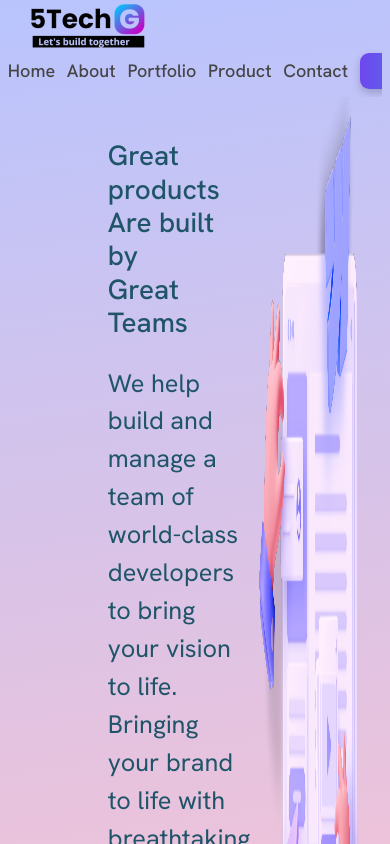
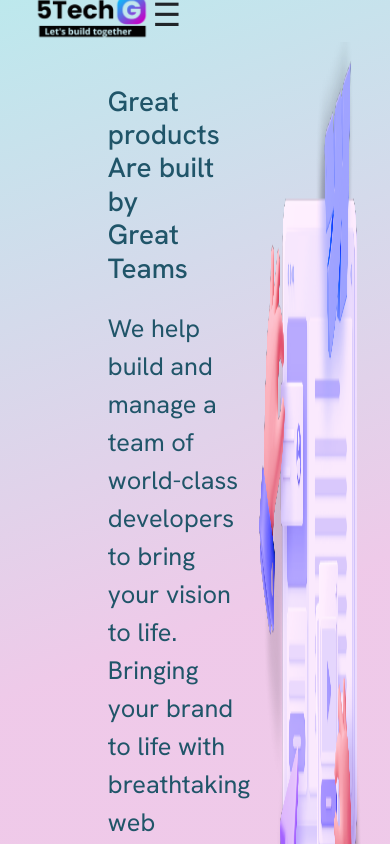
Before and after one commit to harshvyas0803/5techg, a React (Create React App) app: page / in a window 390 px wide. Shown: the top 844 px of the page. Built offline with nearby package versions, Linux system fonts and the light colour scheme.

Commit message:
updated navbar responsive

```diff
--- a/src/components/Hero/Hero.css
+++ b/src/components/Hero/Hero.css
@@ -1,6 +1,7 @@
 .main {
     background: rgb(63, 94, 251);
-    background: linear-gradient(172deg, rgba(63, 94, 251, 0.363) 0%, rgba(252, 70, 106, 0.331) 100%);
+    background: rgb(120,209,218);
+    background: linear-gradient(160deg, rgba(120,209,218,0.4907212885154062) 0%, rgba(186,28,161,0.2358193277310925) 57%);
     min-height: 80vh;
 
     justify-content: space-between;
--- a/src/components/Navbar/Navbar.css
+++ b/src/components/Navbar/Navbar.css
@@ -1,27 +1,55 @@
-
-.navbar{
-    display: flex;
-    background: transparent;
-      gap: 25%; align-items: center; height:100%;overflow: hidden;margin-top: -20px;
+/* Close Icon for Side Menu */
+.close-icon {
+  position: absolute;
+  top: 20px;
+  right: 20px;
+  font-size: 2rem;
+  cursor: pointer;
+  color: #454545;
+  z-index: 1001;
 }
 
-.logo img{
-    margin-top: 0.5vh;
-    margin-left: 2vh;
+/* General Navbar Styles */
+.navbar {
+  margin-right: 2vw;
+  width: 100%;
+  display: flex;
+  justify-content: space-between;
+  align-items: center;
+  padding: 0 2vw;
+  background: transparent;
+  height: 100%;
+  margin-top: -20px;
 }
 
+.logo img {
+  margin-top: 0.5vh;
+  margin-left: 2vh;
+  width: 120px;
+}
+
+.menu-toggle {
+  display: none; /* Initially hidden on larger screens */
+}
+
+.others {
+  flex: 1;
+  display: flex;
+  justify-content: center;
+  align-items: center;
+}
+
+/* Navbar Links */
 .navbar-links {
   display: flex;
   gap: 3vw;
   list-style-type: none;
   margin: 0;
   padding: 0;
-  font-weight: 500;font-size: large;
+  font-weight: 500;
+  font-size: large;
   color: #30303065;
-  margin-right: 15px;
-  align-items: center;
 }
-
 
 .navbar-link {
   color: #454545;
@@ -38,7 +66,6 @@
 .call-now {
   display: inline-block;
   height: 36px;
-  width: 150px;
   padding: 0 24px;
   background: linear-gradient(to right, #6d47ed, #31b9f3);
   color: white;
@@ -48,10 +75,66 @@
   transition: background 0.5s ease;
   text-align: center;
   border-radius: 9px;
-  line-height: 36px; text-decoration: none;
+  line-height: 36px;
+  text-decoration: none;
 }
 
 .call-now:hover {
   background: linear-gradient(to right, #31b9f3, #6d47ed);
   color: rgba(0, 0, 0, 0.566);
 }
+
+/* Hide side-menu on larger screens */
+.side-menu {
+  display: none;
+}
+
+/* Responsive styles for screens 750px and below */
+@media screen and (max-width: 750px) {
+  .navbar-links {
+    display: none; /* Hide the links on smaller screens */
+  }
+
+  /* Show hamburger menu on smaller screens */
+  .menu-toggle {
+    display: block;
+    font-size: 2rem;
+    cursor: pointer;
+  }
+
+  /* Display side-menu when it is toggled */
+  .side-menu {
+    display: none; /* Initially hidden */
+    position: fixed;
+    right: -250px;
+    top: 0;
+    width: 250px;
+    height: 100%;
+    background-color: #fff;
+    transition: right 0.3s ease;
+    padding: 20px;
+    z-index: 1000;
+  }
+
+  .side-menu.open {
+    display: block; /* Show the side menu */
+    right: 0; /* Slide it into view */
+  }
+}
+
+/* Side menu styles */
+.side-menu ul {
+  list-style-type: none;
+  padding: 0;
+}
+
+.side-menu li {
+  margin: 20px 0;
+}
+
+.side-menu a {
+  color: #454545;
+  text-decoration: none;
+  font-size: 1.25rem;
+  font-weight: 500;
+}
--- a/src/components/Navbar/Navbar.jsx
+++ b/src/components/Navbar/Navbar.jsx
@@ -1,66 +1,65 @@
-import React from 'react';
+import React, { useState } from 'react';
 import logo from '../../assets/logo.png';
 import './Navbar.css';
-import { motion } from 'framer-motion';
 
 const Navbar = () => {
+  const [menuOpen, setMenuOpen] = useState(false);
+
+  // Function to toggle the side menu
+  const toggleMenu = () => {
+    setMenuOpen(!menuOpen);
+  };
+
   return (
-    <motion.div
-      className="navbar"
-      initial={{ opacity: 0, y: -50 }}
-      animate={{ opacity: 1, y: 0 }}
-      transition={{ duration: 1.5 }}
-    >
-      <motion.div
-        className="logo"
-        whileHover={{ scale: 1.1, rotate: 10 }}
-        transition={{ type: 'spring', stiffness: 200, damping: 15 }}
-      >
+    <div className="navbar">
+      <div className="logo">
         <img src={logo} alt="Logo" />
-      </motion.div>
+      </div>
 
-      <motion.div className="others">
-        <motion.ul
-          className="navbar-links"
-          initial="hidden"
-          animate="visible"
-          variants={{
-            hidden: {
-              opacity: 0,
-              y: -20,
-            },
-            visible: {
-              opacity: 1,
-              y: 0,
-              transition: {
-                delay: 0.3,
-                staggerChildren: 0.4,  /* Slower stagger effect */
-              },
-            },
-          }}
-        >
+      {/* Hamburger Menu */}
+      <div className="menu-toggle" onClick={toggleMenu}>
+        &#9776; {/* This is the hamburger icon */}
+      </div>
+
+      <div className="others">
+        <ul className="navbar-links">
           {['Home', 'About', 'Portfolio', 'Product', 'Contact'].map((link, index) => (
-            <motion.li
-              key={index}
-              whileHover={{ scale: 1.1, color: '#f39c12' }}
-              transition={{ type: 'spring', stiffness: 150, damping: 15 }}
-            >
+            <li key={index}>
               <a href={`/${link.toLowerCase()}`} className="navbar-link">
                 {link}
               </a>
-            </motion.li>
+            </li>
           ))}
-          <motion.li
-            whileHover={{ scale: 1.1, color: '#f39c12' }}
-            transition={{ type: 'spring', stiffness: 150, damping: 15 }}
-          >
+          <li>
             <a href="tel:+917028828831" className="call-now">
               Call Now →
             </a>
-          </motion.li>
-        </motion.ul>
-      </motion.div>
-    </motion.div>
+          </li>
+        </ul>
+      </div>
+
+      {/* Side Menu */}
+      <div className={`side-menu ${menuOpen ? 'open' : ''}`}>
+        {/* Close Button */}
+        <div className="close-icon" onClick={toggleMenu}>
+          &#10006; {/* Unicode for "X" symbol */}
+        </div>
+        <ul>
+          {['Home', 'About', 'Portfolio', 'Product', 'Contact'].map((link, index) => (
+            <li key={index}>
+              <a href={`/${link.toLowerCase()}`} onClick={toggleMenu}>
+                {link}
+              </a>
+            </li>
+          ))}
+          <li>
+            <a href="tel:+917028828831" className="call-now" onClick={toggleMenu}>
+              Call Now →
+            </a>
+          </li>
+        </ul>
+      </div>
+    </div>
   );
 };
 
```
